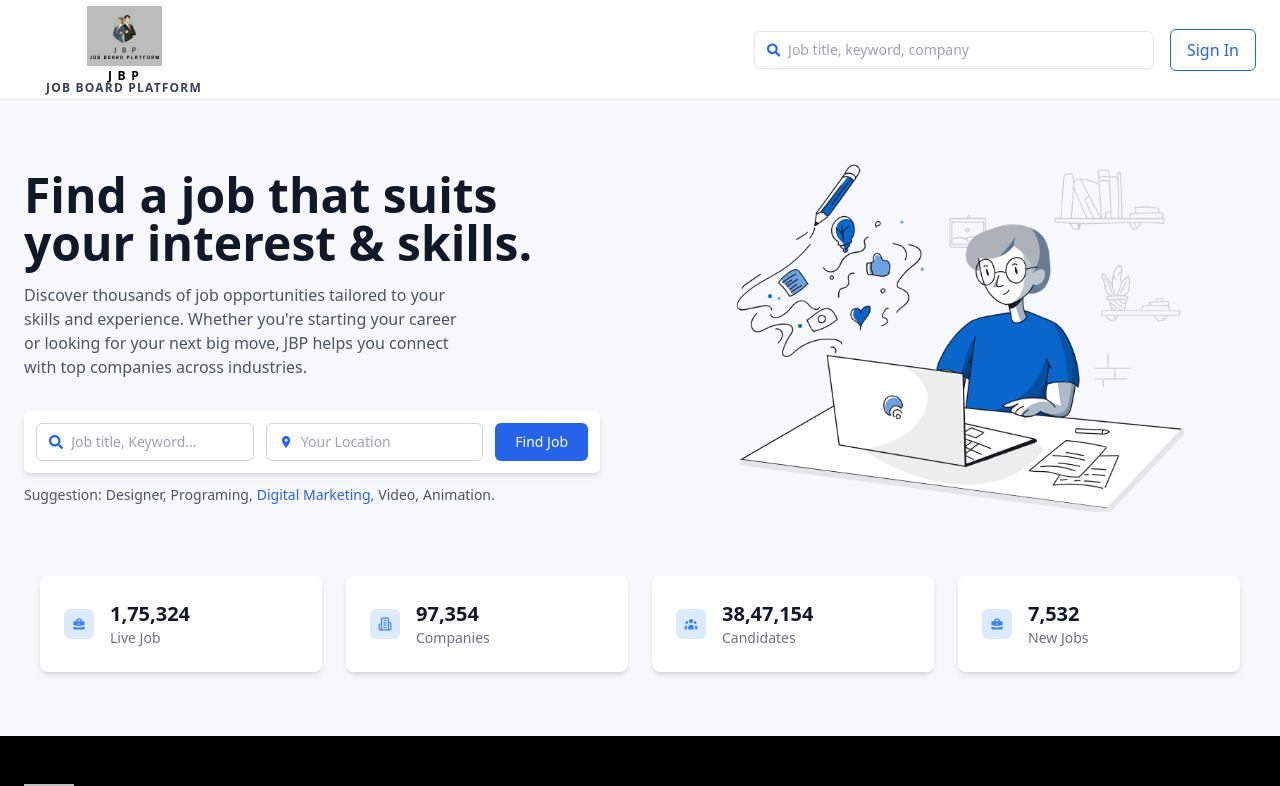
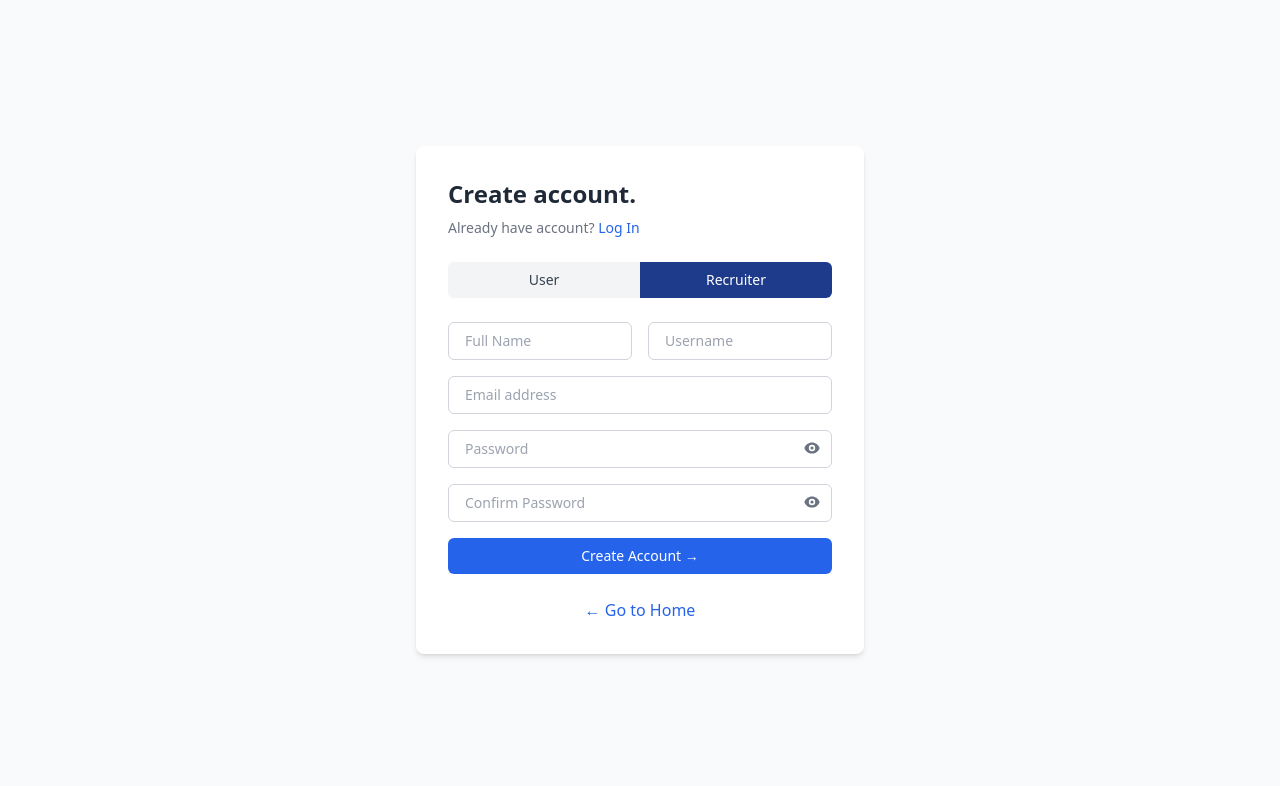
Before and after one commit to DEVRAJ2906/JBP-FrontEnd, a React (Vite) app in the folder jbpfrontend/: page /register in a window 1280 px wide. Shown: the top 786 px of the page. Built offline with nearby package versions, Linux system fonts and the light colour scheme.

Commit message:
sign in and register page

```diff
--- a/jbpfrontend/src/App.jsx
+++ b/jbpfrontend/src/App.jsx
@@ -6,7 +6,9 @@ import LandingPage from "./pages/LandingPage";
 
 function App() {
   return (
-    <LandingPage />
+    <Router>
+      <AppRoutes />
+    </Router>
   );
 };
 
--- a/jbpfrontend/src/components/Header.jsx
+++ /dev/null
@@ -1,36 +0,0 @@
-import React from 'react';
-
-const Header = () => {
-  return (
-    <header className="w-full bg-white shadow">
-      <nav className="flex items-center justify-between px-6 py-4">
-        {/* Left: Logo Image */}
-        <div>
-          <img
-            src="/Print.svg"
-            alt="JobBoard Logo"
-            className="h-20 w-auto object-contain"
-          />
-        </div>
-
-        {/* Right: Navigation Buttons */}
-        <div className="flex items-center space-x-6">
-          <button className="text-gray-700 font-medium hover:text-blue-600 transition">
-            Home
-          </button>
-          <button className="text-gray-700 font-medium hover:text-blue-600 transition">
-            Jobs
-          </button>
-          <button className="text-gray-700 font-medium hover:text-blue-600 transition">
-            Companies
-          </button>
-          <button className="bg-blue-600 text-white px-4 py-2 rounded hover:bg-blue-700 transition">
-            Sign In
-          </button>
-        </div>
-      </nav>
-    </header>
-  );
-};
-
-export default Header;
--- a/jbpfrontend/src/pages/LandingPage.jsx
+++ b/jbpfrontend/src/pages/LandingPage.jsx
@@ -10,6 +10,7 @@ import {
   FaLinkedinIn,
   FaXTwitter,
 } from "react-icons/fa6";
+import { Link } from "react-router-dom";
 
 export default function LandingPage() {
   return (
@@ -43,7 +44,7 @@ export default function LandingPage() {
 
         {/* Sign In Button */}
         <button className="text-blue-600 border border-blue-600 px-4 py-2 rounded-md hover:bg-blue-50 transition">
-          Sign In
+          <Link to="/signin">Sign In</Link>
         </button>
       </div>
     </nav>
--- a/jbpfrontend/src/pages/Register.jsx
+++ b/jbpfrontend/src/pages/Register.jsx
@@ -1,51 +1,116 @@
-import React from 'react';
-import { Link } from 'react-router-dom';
+import { useState } from "react";
+import { HiEye, HiEyeOff } from "react-icons/hi";
+import { Link } from "react-router-dom";
 
-const Register = () => {
+export default function Register() {
+  const [showPassword, setShowPassword] = useState(false);
+  const [showConfirm, setShowConfirm] = useState(false);
+  const [accountType, setAccountType] = useState("recruiter"); // Default tab
+
   return (
     <div className="min-h-screen flex items-center justify-center bg-gray-50 px-4">
-      <div className="bg-white p-10 rounded-xl shadow-md w-full max-w-md">
-        <h2 className="text-3xl font-bold text-center mb-8">Create Your Account</h2>
-        <form className="space-y-5">
+      <div className="w-full max-w-md bg-white rounded-lg shadow-md p-8">
+        {/* Heading */}
+        <h2 className="text-2xl font-semibold text-gray-800 mb-2">Create account.</h2>
+        <p className="text-sm text-gray-500 mb-6">
+          Already have account?{" "}
+          <Link to="/signin" className="text-blue-600 font-medium hover:underline">
+            Log In
+          </Link>
+        </p>
+
+        {/* Toggle Tabs */}
+        <div className="flex bg-gray-100 rounded-md overflow-hidden mb-6">
+          <button
+            onClick={() => setAccountType("user")}
+            className={`w-1/2 px-4 py-2 text-sm font-medium transition ${
+              accountType === "user"
+                ? "bg-blue-900 text-white"
+                : "text-gray-700 hover:bg-gray-200"
+            }`}
+          >
+            User
+          </button>
+          <button
+            onClick={() => setAccountType("recruiter")}
+            className={`w-1/2 px-4 py-2 text-sm font-medium transition ${
+              accountType === "recruiter"
+                ? "bg-blue-900 text-white"
+                : "text-gray-700 hover:bg-gray-200"
+            }`}
+          >
+            Recruiter
+          </button>
+        </div>
+
+        {/* Form */}
+        <form className="space-y-4">
+          <div className="flex gap-4">
             <input
               type="text"
               placeholder="Full Name"
-            className="w-full px-4 py-3 border border-gray-300 rounded focus:outline-none focus:border-blue-500"
+              className="w-1/2 border border-gray-300 rounded-md px-4 py-2 text-sm focus:outline-none focus:ring-2 focus:ring-blue-500"
             />
             <input
+              type="text"
+              placeholder="Username"
+              className="w-1/2 border border-gray-300 rounded-md px-4 py-2 text-sm focus:outline-none focus:ring-2 focus:ring-blue-500"
+            />
+          </div>
+
+          <input
             type="email"
-            placeholder="Email"
-            className="w-full px-4 py-3 border border-gray-300 rounded focus:outline-none focus:border-blue-500"
+            placeholder="Email address"
+            className="w-full border border-gray-300 rounded-md px-4 py-2 text-sm focus:outline-none focus:ring-2 focus:ring-blue-500"
           />
+
+          {/* Password */}
+          <div className="relative">
             <input
-            type="password"
+              type={showPassword ? "text" : "password"}
               placeholder="Password"
-            className="w-full px-4 py-3 border border-gray-300 rounded focus:outline-none focus:border-blue-500"
+              className="w-full border border-gray-300 rounded-md px-4 py-2 text-sm pr-10 focus:outline-none focus:ring-2 focus:ring-blue-500"
             />
+            <button
+              type="button"
+              className="absolute right-3 top-2.5 text-gray-500"
+              onClick={() => setShowPassword(!showPassword)}
+            >
+              {showPassword ? <HiEyeOff /> : <HiEye />}
+            </button>
+          </div>
+
+          {/* Confirm Password */}
+          <div className="relative">
             <input
-            type="password"
+              type={showConfirm ? "text" : "password"}
               placeholder="Confirm Password"
-            className="w-full px-4 py-3 border border-gray-300 rounded focus:outline-none focus:border-blue-500"
+              className="w-full border border-gray-300 rounded-md px-4 py-2 text-sm pr-10 focus:outline-none focus:ring-2 focus:ring-blue-500"
             />
-          <button className="w-full bg-blue-600 text-white py-3 rounded hover:bg-blue-700 transition">
-            Register
+            <button
+              type="button"
+              className="absolute right-3 top-2.5 text-gray-500"
+              onClick={() => setShowConfirm(!showConfirm)}
+            >
+              {showConfirm ? <HiEyeOff /> : <HiEye />}
+            </button>
+          </div>
+
+          {/* Submit Button */}
+          <button
+            type="submit"
+            className="w-full bg-blue-600 text-white py-2 rounded-md text-sm font-medium hover:bg-blue-700 transition"
+          >
+            Create Account →
           </button>
         </form>
-        <p className="text-center text-md mt-6">
-          Already have an account?{' '}
-          <Link to="/signin" className="text-blue-600 hover:underline">
-            Sign In
-          </Link>
-        </p>
         <Link
           to="/"
-            className="block text-center mt-4 text-blue-600 hover:underline hover:text-blue-700 transition"
+          className="block mt-6 text-center text-blue-600 font-medium hover:underline"
         >
-            Back to Home
+          ← Go to Home
         </Link>
       </div>
     </div>
   );
-};
-
-export default Register;
+}
--- a/jbpfrontend/src/pages/SignIn.jsx
+++ b/jbpfrontend/src/pages/SignIn.jsx
@@ -1,41 +1,61 @@
-import React from 'react';
-import { Link } from 'react-router-dom';
+import { useState } from "react";
+import { HiEye, HiEyeOff } from "react-icons/hi";
+import { Link } from "react-router-dom";
 
-const SignIn = () => {
+export default function Login() {
+  const [showPassword, setShowPassword] = useState(false);
+
   return (
     <div className="min-h-screen flex items-center justify-center bg-gray-50 px-4">
-      <div className="bg-white p-10 rounded-xl shadow-md w-full max-w-md">
-        <h2 className="text-3xl font-bold text-center mb-8">Sign In to Your Account</h2>
-        <form className="space-y-5">
+      <div className="w-full max-w-md bg-white rounded-lg shadow-md p-8">
+        {/* Heading */}
+        <h2 className="text-2xl font-semibold text-gray-800 mb-2">Sign in</h2>
+        <p className="text-sm text-gray-500 mb-6">
+          Don’t have account?{" "}
+          <Link to="/register" className="text-blue-600 font-medium hover:underline">
+            Create Account
+          </Link>
+        </p>
+
+        {/* Form */}
+        <form className="space-y-4">
           <input
             type="email"
-            placeholder="Email"
-            className="w-full px-4 py-3 border border-gray-300 rounded focus:outline-none focus:border-blue-500"
+            placeholder="Email address"
+            className="w-full border border-gray-300 rounded-md px-4 py-2 text-sm focus:outline-none focus:ring-2 focus:ring-blue-500"
           />
-          <input
-            type="password"
-            placeholder="Password"
-            className="w-full px-4 py-3 border border-gray-300 rounded focus:outline-none focus:border-blue-500"
-          />
-          <button className="w-full bg-blue-600 text-white py-3 rounded hover:bg-blue-700 transition">
-            Sign In
+
+          {/* Password Field with Toggle */}
+          <div className="relative">
+            <input
+              type={showPassword ? "text" : "password"}
+              placeholder="Password"
+              className="w-full border border-gray-300 rounded-md px-4 py-2 text-sm pr-10 focus:outline-none focus:ring-2 focus:ring-blue-500"
+            />
+            <button
+              type="button"
+              onClick={() => setShowPassword(!showPassword)}
+              className="absolute right-3 top-2.5 text-gray-500"
+            >
+              {showPassword ? <HiEyeOff /> : <HiEye />}
+            </button>
+          </div>
+
+          {/* Submit Button */}
+          <button
+            type="submit"
+            className="w-full bg-blue-600 text-white py-2 rounded-md text-sm font-medium hover:bg-blue-700 transition"
+          >
+            Sign In →
           </button>
         </form>
-        <p className="text-center text-md mt-6">
-          Don’t have an account?{' '}
-          <Link to="/register" className="text-blue-600 hover:underline">
-            Register
-          </Link>
-        </p>
         <Link
-            to="/"
-            className="block text-center mt-4 text-blue-600 hover:underline hover:text-blue-700 transition"
+          to="/"
+          className="block mt-6 text-center text-blue-600 font-medium hover:underline"
         >
-            Back to Home
+          ← Go to Home
         </Link>
       </div>
     </div>
   );
-};
-
-export default SignIn;
+}
```
Lines whose indentation alone changed are shown as unchanged.
